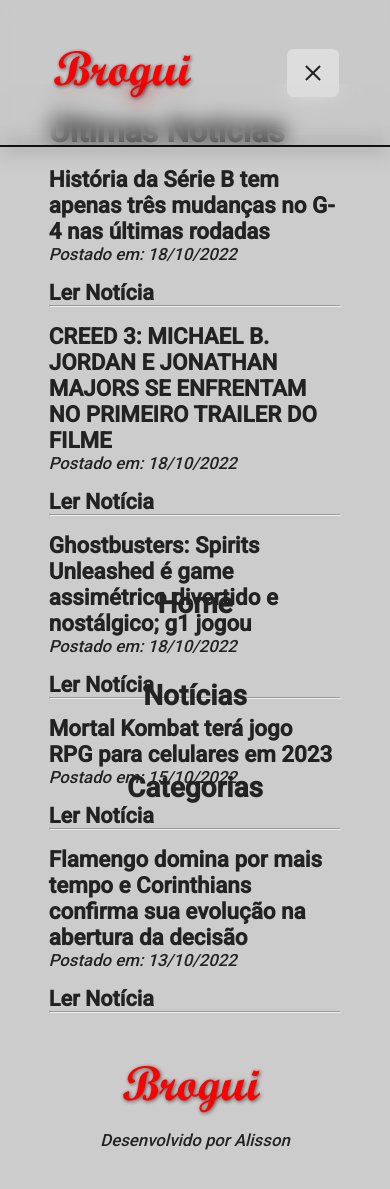
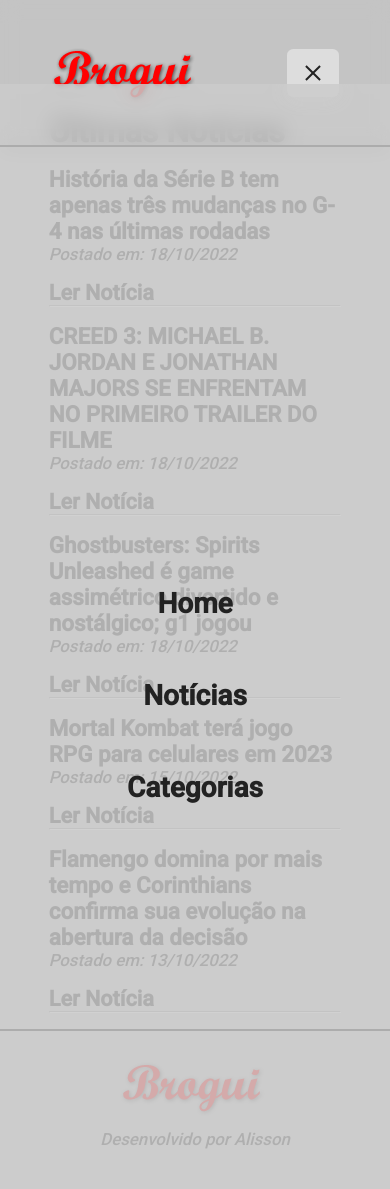
Before and after one commit to alisson2014/brogui_bootcamp, a PHP site: page / in a window 390 px wide, after a click that opens the changed part. Shown: the top 1189 px of the page. Run offline with PHP 8.4, Linux system fonts and the light colour scheme; data comes from the database, SQL or seed files in the repository.

Commit message:
modified design

```diff
--- a/css/style.css
+++ b/css/style.css
@@ -8,15 +8,14 @@
 /* Criação de variáveis */
 :root {
     --bg-color: #CCC;
-    --bg-header-footer-color: #777;
+    --bg-menu: rgba(204, 204, 204, 0.836);
     --border: 2.5px solid #111;
-    --link-color-hover: #129;
+    --link-color-hover: #EED;
 }
 
 /* Link animado */
 .anim-link {
     display: inline-block;
-    color: var(--link-color);
     text-decoration: none;
 }
 
@@ -25,7 +24,7 @@
     display: block;
     width: 0;
     height: 0.2rem;
-    background: #333;
+    background: var(--link-color-hover);
     transition: width .3s;
 }
 
@@ -49,6 +48,10 @@
     font-weight: bolder;
 }
 
+a:hover {
+    color: var(--link-color-hover);
+}
+
 header {
     display: flex;
     justify-content: space-around;
@@ -61,9 +64,9 @@
     height: 12vh;
     padding: .5rem;
 
+    background: rgba(0, 0, 0, 0.04);
     backdrop-filter: blur(10px);
     -webkit-backdrop-filter: blur(10px);
-    background: rgba(0, 0, 0, 0.01);
     border-bottom: var(--border);
 }
 
@@ -112,7 +115,7 @@
 }
 
 main .grid .coluna aside ul li a:hover {
-    color: #555;
+    color: var(--link-color-hover);
 }
 
 main .grid .coluna aside h2 {
@@ -120,8 +123,9 @@
 }
 
 footer {
+    border-top: var(--border);
     text-align: center;
-    padding: 1rem 0;
+    padding: .8rem 0;
 }
 
 footer p {
@@ -143,14 +147,18 @@
         align-items: center;
         justify-content: center;
         gap: 1.5rem;
+
         position: absolute;
         width: 100%;
+        height: 0;
         top: 84px;
         right: 0;
+        z-index: 1000;
+
+        background-color: var(--bg-menu);
+        -webkit-backdrop-filter: blur(10px);
         backdrop-filter: blur(10px);
-        height: 0;
         transition: .5s;
-        z-index: 1000;
         visibility: hidden;
         overflow-y: hidden;
     }
--- a/css/stylepages.css
+++ b/css/stylepages.css
@@ -22,7 +22,11 @@
 }
 
 a:hover {
-  color: #389aa1;
+  color: var(--link-color-hover);
+}
+
+ul {
+  list-style: square;
 }
 
 hr {
```
